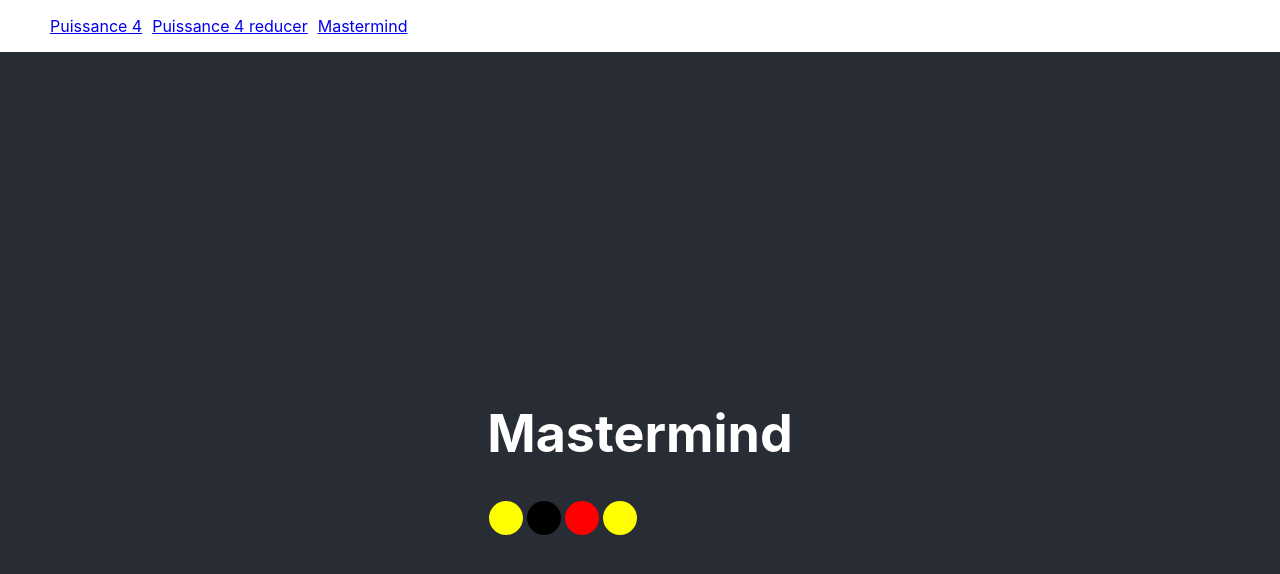
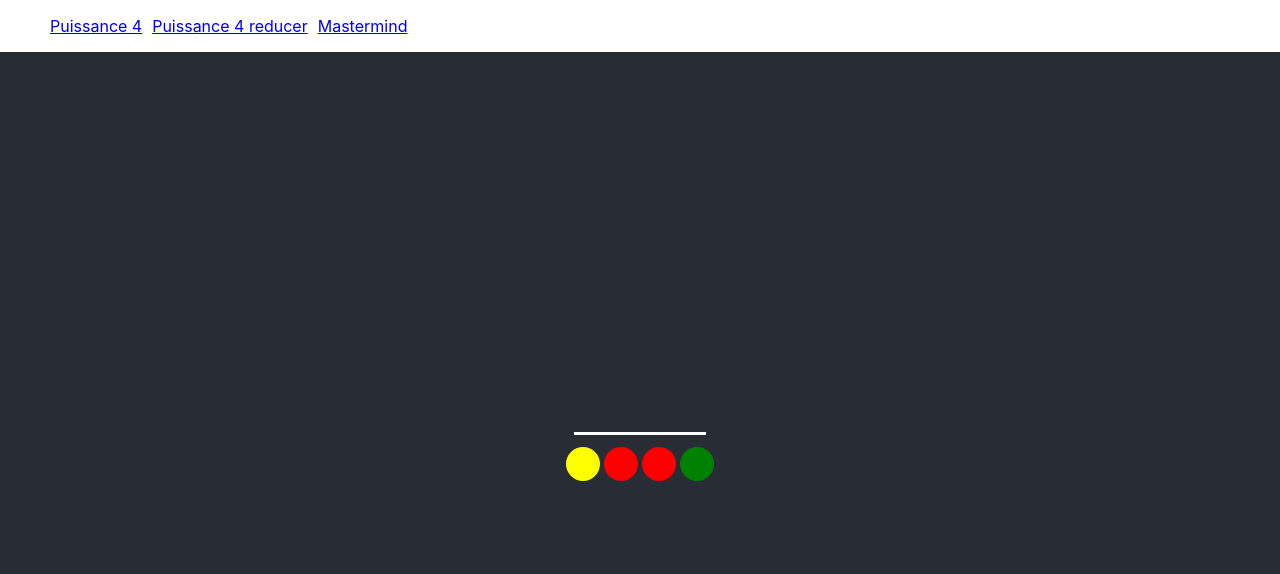
Before and after one commit to AnthonyDiTom/AIWars, a React (Create React App) app: page /Mastermind in a window 1280 px wide. Shown: the top 574 px of the page. Built offline with nearby package versions, Linux system fonts and the light colour scheme.

Commit message:
refactor

```diff
--- a/src/Classes/Mastermind.ts
+++ b/src/Classes/Mastermind.ts
@@ -29,23 +29,23 @@ class Mastermind {
 
   colorsToFind: MMColor[];
 
-  colorsTries: MMColor[][];
+  playerAttempts: MMColor[][];
 
   constructor() {
-    this.colorsToFind = Mastermind.generateRandomColorsToFind();
-    this.colorsTries = [];
+    this.colorsToFind = Mastermind.generateRandomColors();
+    this.playerAttempts = [];
   }
 
   restartGame() {
-    this.colorsToFind = Mastermind.generateRandomColorsToFind();
-    this.colorsTries = [];
+    this.colorsToFind = Mastermind.generateRandomColors();
+    this.playerAttempts = [];
   }
 
-  tryWithColorsPositions(positions: MMColor[]): MMPositionResult[] {
+  playerTriesColors(positions: MMColor[]): MMPositionResult[] {
     if (positions.length !== Mastermind.NUMBEROF_COLOR_TO_FIND) {
       throw new Error('unexpected positions size');
     }
-    this.colorsTries.push(positions);
+    this.playerAttempts.push(positions);
     const positionsResult: MMPositionResult[] = [];
     this.colorsToFind.forEach((value, index) => {
       if (positions[index] === value) {
@@ -63,7 +63,7 @@ class Mastermind {
     return positions.sort((posA, posb) => (posA > posb ? 1 : -1));
   }
 
-  static generateRandomColorsToFind(): MMColor[] {
+  static generateRandomColors(): MMColor[] {
     const colors: MMColor[] = [];
     for (let index = 0; index < Mastermind.NUMBEROF_COLOR_TO_FIND; index++) {
       colors.push(_.shuffle(Mastermind.COLORS)[0]);
--- a/src/Components/CircleButton.tsx
+++ b/src/Components/fourInARow/CircleButton.tsx
@@ -1,5 +1,4 @@
 import React from 'react';
-import '../App.css';
 
 type RoundButtonProps = {
   color: string;
--- a/src/Components/P4Board.tsx
+++ b/src/Components/fourInARow/P4Board.tsx
@@ -1,7 +1,6 @@
 import React from 'react';
-import '../App.css';
 import CircleButton from './CircleButton';
-import type { Board } from '../Classes/Types';
+import type { Board } from '../../classes/Types';
 
 type P4BoardProps = {
   board: Board;
--- a/src/Components/Winner.tsx
+++ b/src/Components/fourInARow/Winner.tsx
@@ -1,5 +1,5 @@
 import React from 'react';
-import '../App.css';
+// import '../App.css';
 
 type WinnerProps = {
   name: string;
--- /dev/null
+++ b/src/Components/mastermind/MastermindPage.tsx
@@ -0,0 +1,42 @@
+/* eslint-disable object-curly-newline */
+import _ from 'lodash';
+import React, { useState } from 'react';
+import Mastermind from '../../classes/Mastermind';
+import CircleButton from '../fourInARow/CircleButton';
+
+const game = new Mastermind();
+function MastermindPage() {
+  const [colorsToFind, setColorsToFind] = useState(game.colorsToFind);
+  const [attempts, setAttempts] = useState(game.playerAttempts);
+
+  // function restart() {
+  //   game.restartGame();
+  //   setColorsToFind(game.colorsToFind);
+  //   setAttempts(game.playerAttempts);
+  // }
+
+  function tryColors() {
+    game.playerTriesColors(Mastermind.generateRandomColors());
+    console.log(`number of attempts: ${game.playerAttempts.length}`);
+
+    // setAttempts(game.playerAttempts);
+    setAttempts(_.cloneDeep(game.playerAttempts));
+  }
+
+  return (
+    <div>
+      {attempts.map((values, index) => {
+        console.log(`rendering ${index}`);
+        const key = `${values}${index}`;
+        return <div key={key}>{values.join(' | ')}</div>;
+      })}
+      <div style={{ backgroundColor: 'white', height: '3px', margin: '10px' }} />
+      {colorsToFind.map((value, index) => {
+        const key = `${value}${index}`;
+        return <CircleButton key={`${key}`} color={value} onclick={tryColors} />;
+      })}
+    </div>
+  );
+}
+
+export default MastermindPage;
--- a/src/Screens/MastermindPage.tsx
+++ /dev/null
@@ -1,31 +0,0 @@
-import React, { useState } from 'react';
-import '../App.css';
-import Mastermind from '../Classes/Mastermind';
-import CircleButton from '../Components/CircleButton';
-
-function MastermindPage() {
-  const game = new Mastermind();
-  const [colorsToFind, setColorsToFind] = useState(game.colorsToFind);
-  const [tries, setTries] = useState(game.colorsTries);
-
-  function restart() {
-    game.restartGame();
-    setColorsToFind(game.colorsToFind);
-    setTries(game.colorsTries);
-  }
-
-  return (
-    <div>
-      <h1>Mastermind</h1>
-      {colorsToFind.map((value, index) => (
-        <CircleButton
-          // key={`${value}${index}`}
-          color={value}
-          onclick={() => restart()}
-        />
-      ))}
-    </div>
-  );
-}
-
-export default MastermindPage;
```
Also changed, not shown: src/App.tsx (+4 -4 lines), src/Components/fourInARow/Puissance4Page.tsx (renamed from src/Screens/Puissance4Page.tsx, +7 -7 lines), src/Components/fourInARow/Puissance4ReducerPage.tsx (renamed from src/Screens/Puissance4ReducerPage.tsx, +7 -7 lines), 2 other files (tests, documents, lock files or other folders).
